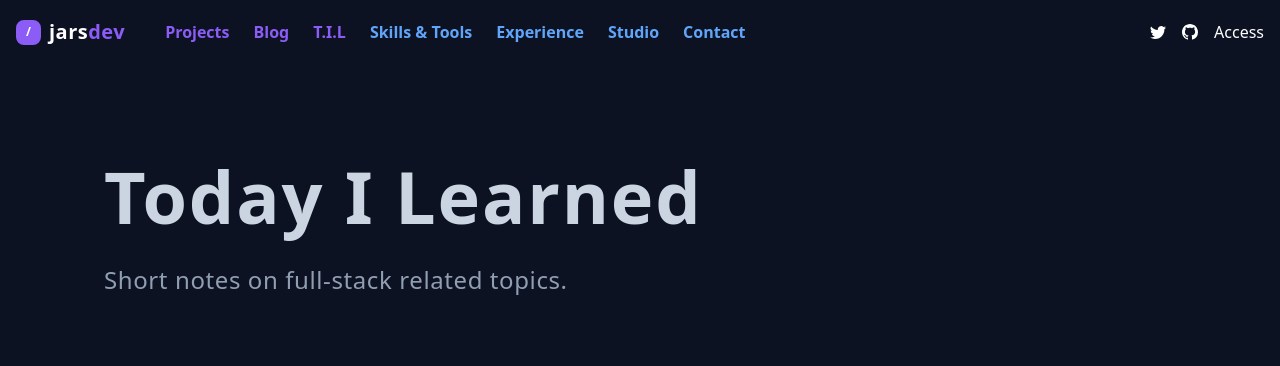
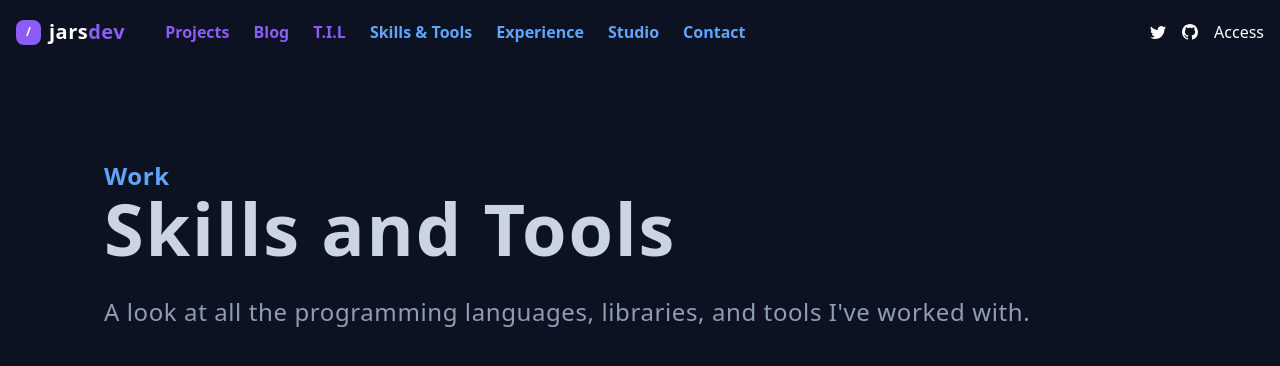
Before and after one commit to ImJars/Development-full-coding, a React (Vite) app: page /skills in a window 1280 px wide. Shown: the top 366 px of the page. Built offline with nearby package versions, Linux system fonts and the light colour scheme.

Commit message:
Update skills.jsx

```diff
--- a/src/skills.jsx
+++ b/src/skills.jsx
@@ -11,15 +11,20 @@ function Skills() {
                 <div
                     className='pb-20'
                 >
+                    <p
+                        className='text-text-blue text-2xl tracking-wide pt-40 font-bold'
+                    >
+                        Work
+                    </p>
                     <h1
-                        className='text-text-white-gray text-7xl font-bold tracking-wide pt-40'
+                        className='text-text-white-gray text-7xl font-bold tracking-wide'
                     >
-                        Today I Learned
+                        Skills and Tools
                     </h1>
                     <h2
                         className='text-text-general text-2xl tracking-wide mt-8'
                     >
-                        Short notes on full-stack related topics.
+                        A look at all the programming languages, libraries, and tools I've worked with.
                     </h2>
                 </div>
             </Wraped>
```
